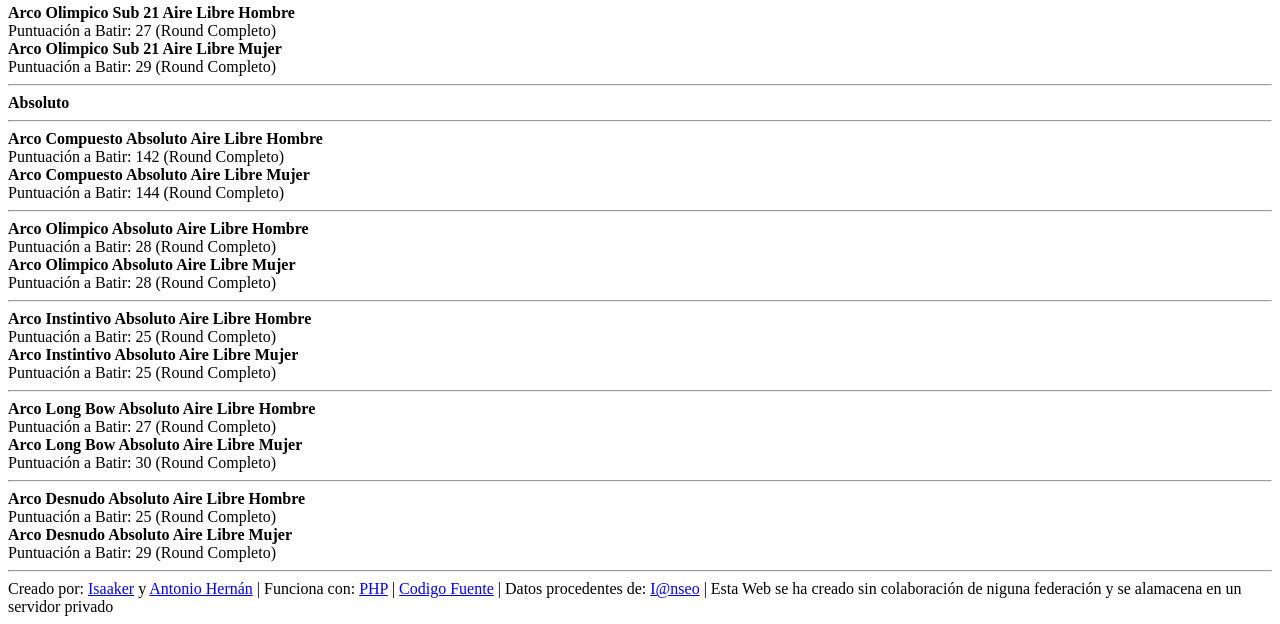
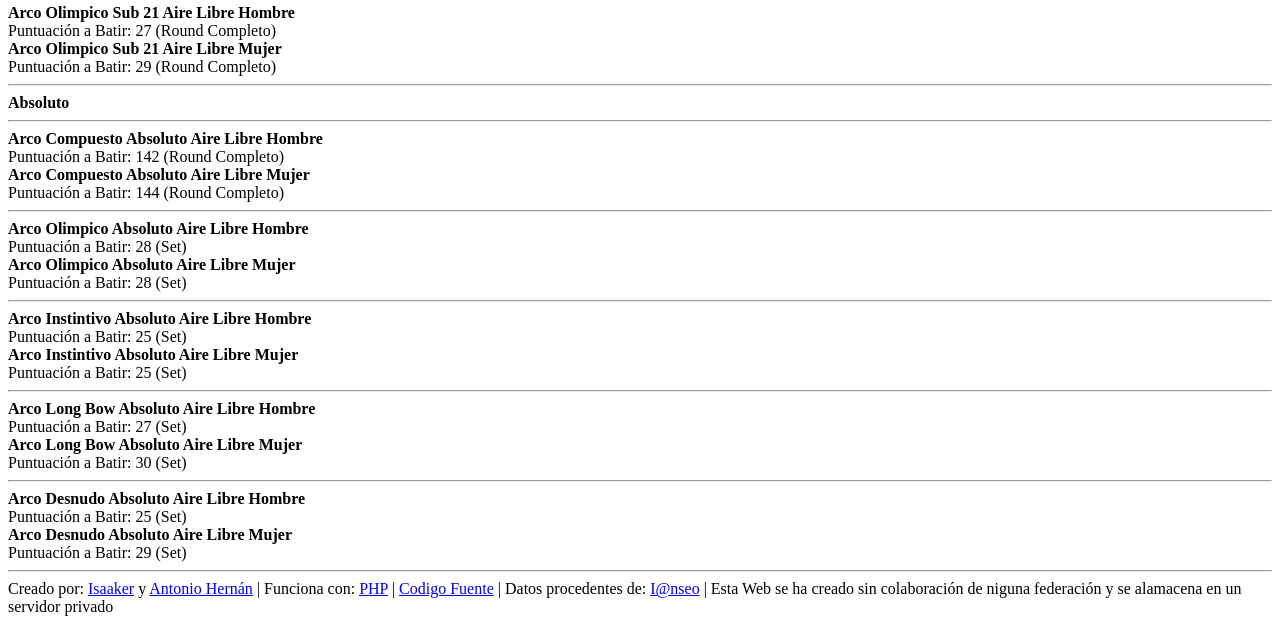
Before and after one commit to Isaaker/Ghost_Simulator_ES, a PHP site: page /PHP_Ghost_Simulator.php in a window 1280 px wide; the page is wider, and only the part inside the window is pictured. Shown: the part 1014-1638 px from the top of that part. Run offline with PHP 8.4, Linux system fonts and the light colour scheme.

Commit message:
Update PHP_Ghost_Simulator.php

```diff
--- a/PHP_Ghost_Simulator.php
+++ b/PHP_Ghost_Simulator.php
@@ -225,14 +225,14 @@
 	//ArcoOlimpicoAbsolutoAireLibreHombre
 	echo "<b>Arco Olimpico Absoluto Aire Libre Hombre</b>";
         echo "<br>";
-        echo "Puntuación a Batir: " . $AOAALH . " (Round Completo)";
+        echo "Puntuación a Batir: " . $AOAALH . " (Set)";
         echo "<br>";
 
 
 	//ArcoOlimpicoAbsolutoAireLibreMujer
         echo "<b>Arco Olimpico Absoluto Aire Libre Mujer</b>";
         echo "<br>";
-        echo "Puntuación a Batir: " . $AOAALM . " (Round Completo)";
+        echo "Puntuación a Batir: " . $AOAALM . " (Set)";
         echo "<br>";
 
 	//Instintivo
@@ -241,14 +241,14 @@
 	//ArcoInstintivoAbsolutoAireLibreHombre
         echo "<b>Arco Instintivo Absoluto Aire Libre Hombre</b>";
         echo "<br>";
-        echo "Puntuación a Batir: " . $AIAALH . " (Round Completo)";
+        echo "Puntuación a Batir: " . $AIAALH . " (Set)";
         echo "<br>";
 
 
 	//ArcoInstintivoAbsolutoAireLibreMujer
         echo "<b>Arco Instintivo Absoluto Aire Libre Mujer</b>";
         echo "<br>";
-        echo "Puntuación a Batir: " . $AIAALM . " (Round Completo)";
+        echo "Puntuación a Batir: " . $AIAALM . " (Set)";
         echo "<br>";
 
 	//Arco LongBow
@@ -257,13 +257,13 @@
 	//ArcoLongBowAbsolutoAireLibreHombre
 	echo "<b>Arco Long Bow Absoluto Aire Libre Hombre</b>";
         echo "<br>";
-        echo "Puntuación a Batir: " . $ALBAALH . " (Round Completo)";
+        echo "Puntuación a Batir: " . $ALBAALH . " (Set)";
         echo "<br>";
 
 	//ArcoLongBowAbsolutoAireLibreMujer
         echo "<b>Arco Long Bow Absoluto Aire Libre Mujer</b>";
         echo "<br>";
-        echo "Puntuación a Batir: " . $ALBAALM . " (Round Completo)";
+        echo "Puntuación a Batir: " . $ALBAALM . " (Set)";
         echo "<br>";
 
 
@@ -274,13 +274,13 @@
 	//ArcoDesnudoAbsolutoAireLibreHombre
         echo "<b>Arco Desnudo Absoluto Aire Libre Hombre</b>";
         echo "<br>";
-        echo "Puntuación a Batir: " . $ADAALH . " (Round Completo)";
+        echo "Puntuación a Batir: " . $ADAALH . " (Set)";
         echo "<br>";
 
 	//ArcoDesnudoAbsolutoAireLibreMujer
         echo "<b>Arco Desnudo Absoluto Aire Libre Mujer</b>";
         echo "<br>";
-        echo "Puntuación a Batir: " . $ADAALM . " (Round Completo)";
+        echo "Puntuación a Batir: " . $ADAALM . " (Set)";
 
 
 
```
